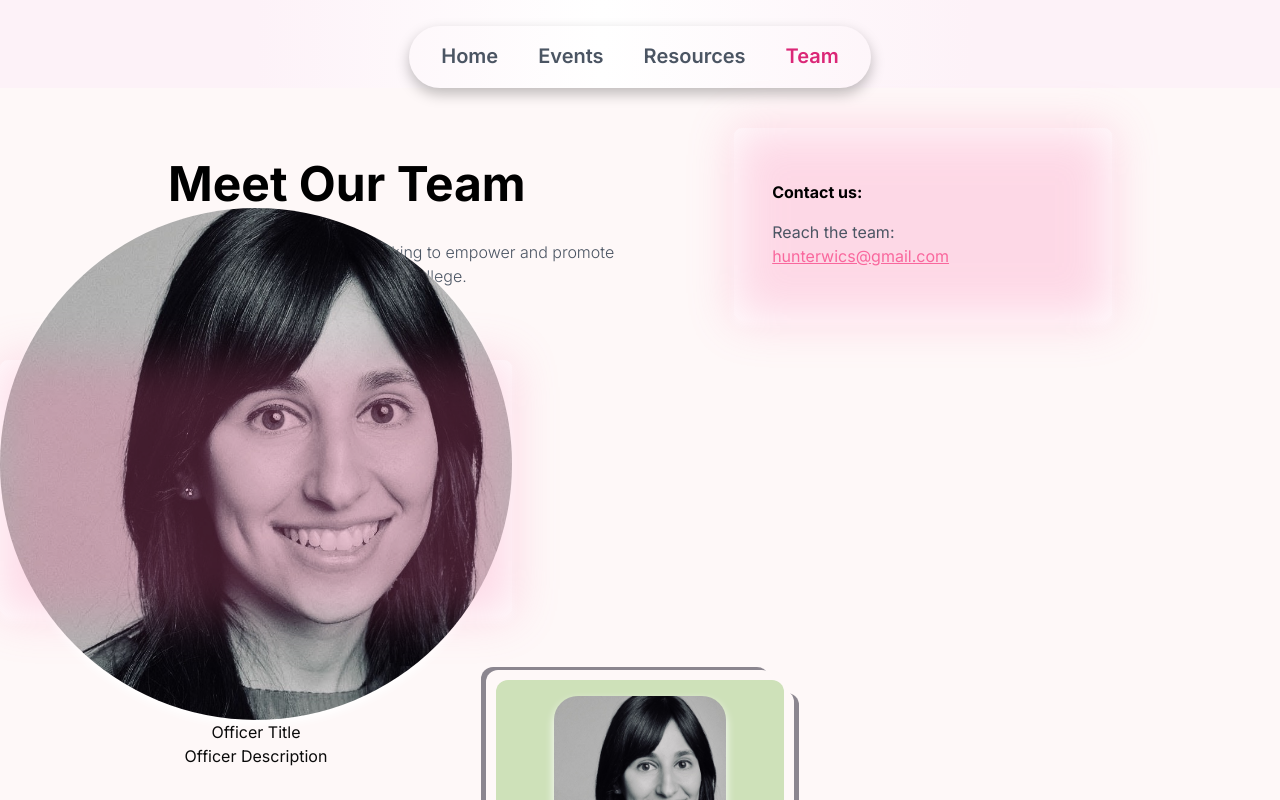
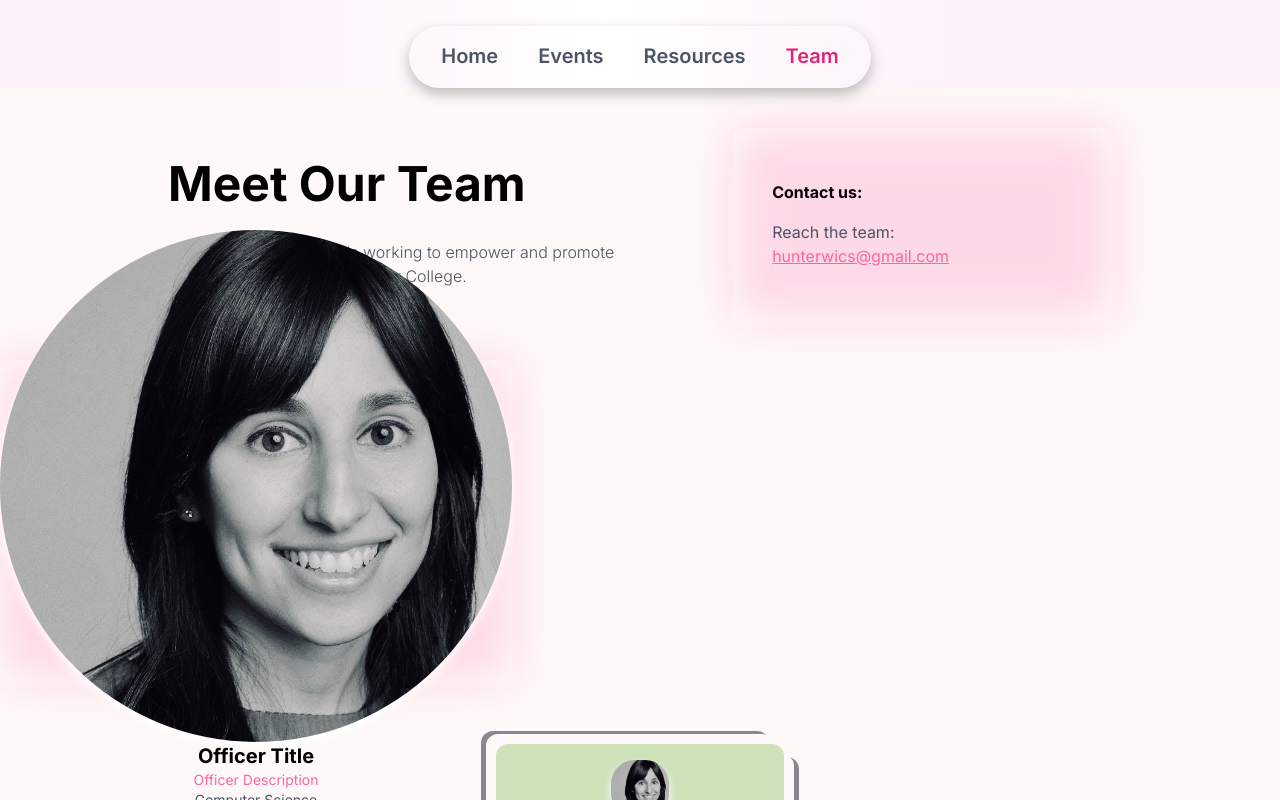
Before and after one commit to ynaloisp/wics-website, a Next.js app: page /about/officers in a window 1280 px wide. Shown: the top 800 px of the page. Built offline with nearby package versions, Linux system fonts and the light colour scheme; no server answers.

Commit message:
card creation

```diff
--- a/src/app/(root)/about/officers/card.tsx
+++ b/src/app/(root)/about/officers/card.tsx
@@ -4,25 +4,38 @@ import Image from "next/image";
 interface CardProps {
     title: string;
     description: string;
+    major: string;
     imageUrl: string;
 }
 
-const OfficerCard: React.FC<CardProps> = ({ title, description, imageUrl }) => {
+const OfficerCard: React.FC<CardProps> = ({
+    title,
+    description,
+    major,
+    imageUrl,
+}) => {
     return (
-        <div className="flex flex-col w-[40%] h-64 items-left justify-center items-center rounded-lg shadow-card padding-10 relative bg-white text-center">
+        <div className="flex flex-col w-[40%] h-80 items-left justify-center items-center rounded-lg shadow-card padding-10 relative bg-white text-center">
             <span className="bg-[#f9679d] blur-xl w-[100%] h-[100%] absolute top-0 left-0 z-0 opacity-25"></span>
             <span className="bg-white w-[95%] h-auto absolute top-0 left-0 opacity-80 justify-center rounded-lg z-2"></span>
             <Image
                 src={imageUrl}
                 alt={title}
-                className="card-image rounded-[50%] w-[30%] shadow-card object-cover"
+                className="card-image rounded-[50%] w-[30%] shadow-card object-cover z-10"
                 layout="responsive"
-                width={10}
-                height={10}
+                width={300}
+                height={300}
             />
-            <div className="card-content">
-                <h2 className="card-title">{title}</h2>
-                <p className="card-description">{description}</p>
+            <div className="card-content z-10">
+                <h2 className="card-title z-10 text-black text-xl font-bold">
+                    {title}
+                </h2>
+                <p className="card-description text-[#f9679d] text-sm font-normal">
+                    {description}
+                </p>
+                <p className="card-description text-[#4B5563] text-sm font-normal">
+                    {major}
+                </p>
             </div>
         </div>
     );
--- a/src/app/(root)/about/officers/page.tsx
+++ b/src/app/(root)/about/officers/page.tsx
@@ -39,7 +39,7 @@ export default function Officers() {
                         </a>
                     </div>
                     {/* bg-[#f9679d] blur-xl w-[100%] min-h-48 absolute top-0 left-0 z-0 opacity-50 */}
-                    <span className="bg-[#f9679d] blur-xl w-[100%] min-h-48 absolute top-0 left-0 z-0 opacity-25"></span>
+                    <span className="bg-[#f9679d] blur-xl w-[100%] h-48 absolute top-0 left-0 z-0 opacity-25"></span>
                     <span className="bg-white w-[95%] h-auto absolute top-0 left-0 opacity-80 justify-center rounded-lg z-2"></span>
                 </div>
             </div>
@@ -47,6 +47,7 @@ export default function Officers() {
                 title="Officer Title"
                 description="Officer Description"
                 imageUrl="/images/officers/Sarah-Levitan.jpg"
+                major="Computer Science"
             />
             <div className="container mx-auto w-4/5 p-8 flex justify-around">
                 <div className="bg-[#cee1b9] h-auto w-72 py-4 m-8 text-center rounded-xl shadow-officer-card flex flex-col items-center">
@@ -55,7 +56,7 @@ export default function Officers() {
                         alt="Sarah Levitan"
                         width={300}
                         height={300}
-                        className="rounded-3xl w-3/5 shadow-card object-cover"
+                        className="rounded-3xl w-1/5 shadow-card object-cover"
                     />
                     <div className="p-4">
                         <h1 className="text-4xl font-medium text-[#fceee9] text-shadow-officer-name mb-2">
```
